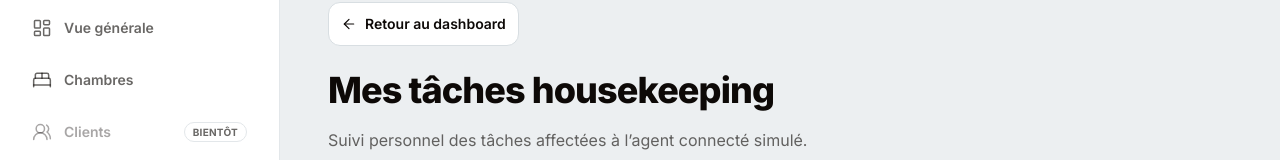
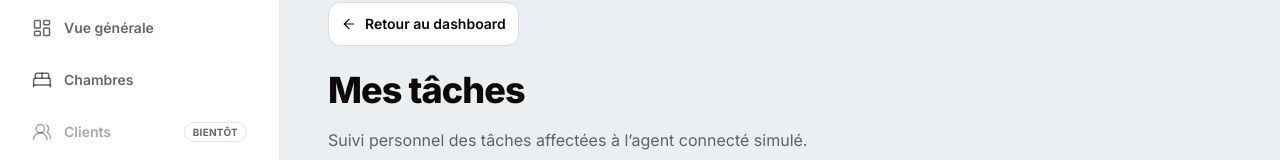
Before and after one commit to Mouad45-bit/hotel-management-system, a Next.js app in the folder frontend/: page /housekeeping/my-tasks in a window 1280 px wide. Shown: the part 134-294 px from the top of the page. Built offline with nearby package versions, Linux system fonts and the light colour scheme; no server answers.

Commit message:
fix(housekeeping): simplify my tasks heading

```diff
--- a/frontend/src/components/housekeeping/MyHousekeepingTasksClient.tsx
+++ b/frontend/src/components/housekeeping/MyHousekeepingTasksClient.tsx
@@ -86,8 +86,8 @@ export function MyHousekeepingTasksClient({ agentId }: MyHousekeepingTasksClient
 
                 <div className="mt-6">
                     <div>
-                    <h2 className="mt-3 text-4xl font-extrabold tracking-tight text-[var(--hms-text)]">
-                        Mes tâches housekeeping
+                    <h2 className="text-4xl font-extrabold tracking-tight text-[var(--hms-text)]">
+                        Mes tâches
                     </h2>
 
                     <p className="mt-4 max-w-3xl text-base leading-7 text-[var(--hms-text-muted)]">
```
